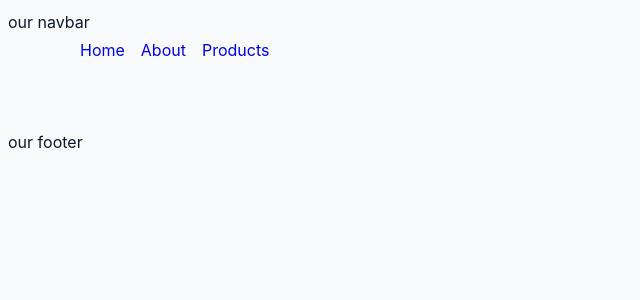
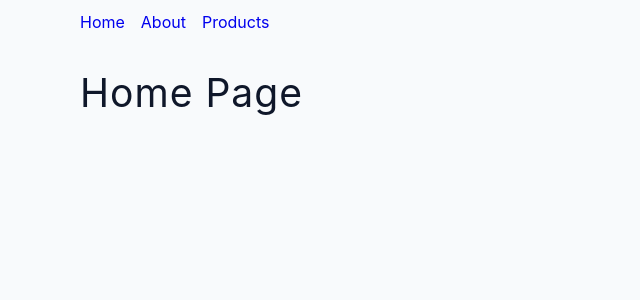
Before and after one commit to livos/jsc-react-router-6, a React (Create React App) app: page / in a window 1280 px wide. Shown: the top 300 px of the page, without its empty margins (0-640 px from the left). Built offline with nearby package versions, Linux system fonts and the light colour scheme.

Commit message:
index pages

```diff
--- a/src/App.js
+++ b/src/App.js
@@ -3,22 +3,19 @@ import Home from "./pages/Home";
 import About from "./pages/About";
 import Products from "./pages/Products";
 import Error from "./pages/Error";
+import SharedLayout from "./pages/SharedLayout";
 
 function App() {
   return (
     <BrowserRouter>
-      <nav>our navbar</nav>
       <Routes>
-        <Route path="/" element={<Home />}>
+        <Route path="/" element={<SharedLayout />}>
+          <Route index element={<Home />} />
           <Route path="about" element={<About />} />
           <Route path="products" element={<Products />} />
           <Route path="*" element={<Error />} />
         </Route>
-        <Route path="dashboard" element={<div>dashboard</div>}>
-          <Route path="stats" element={<div>stats</div>} />
-        </Route>
       </Routes>
-      <footer>our footer</footer>
     </BrowserRouter>
   );
 }
--- a/src/pages/Home.js
+++ b/src/pages/Home.js
@@ -1,14 +1,8 @@
-import { Link, Outlet } from "react-router-dom";
-import Navbar from "../components/Navbar";
-
 const Home = () => {
   return (
-    <>
-      <Navbar />
-      <section className="section">
-        <Outlet />
-      </section>
-    </>
+    <section className="section">
+      <h2>home page</h2>
+    </section>
   );
 };
 export default Home;
--- /dev/null
+++ b/src/pages/SharedLayout.js
@@ -0,0 +1,12 @@
+import { Link, Outlet } from "react-router-dom";
+import Navbar from "../components/Navbar";
+
+const Home = () => {
+  return (
+    <>
+      <Navbar />
+      <Outlet />
+    </>
+  );
+};
+export default Home;
```
